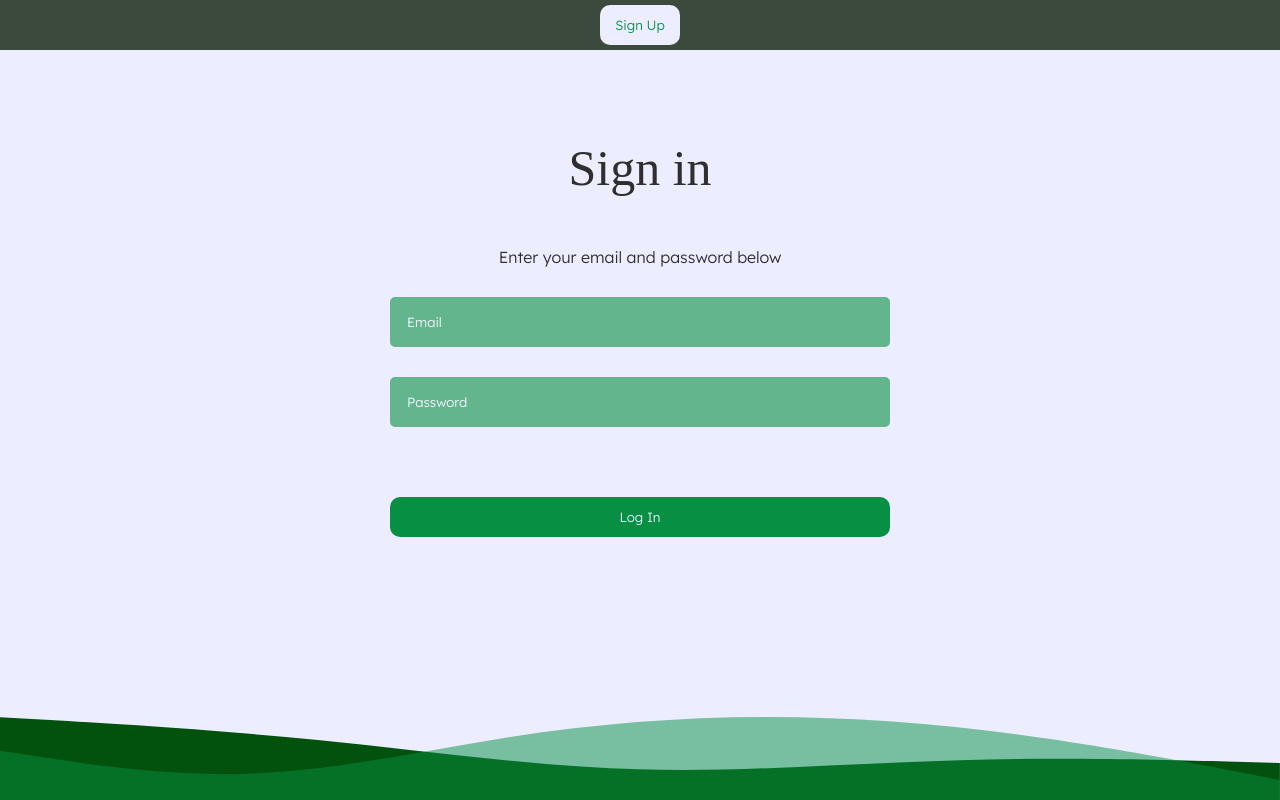
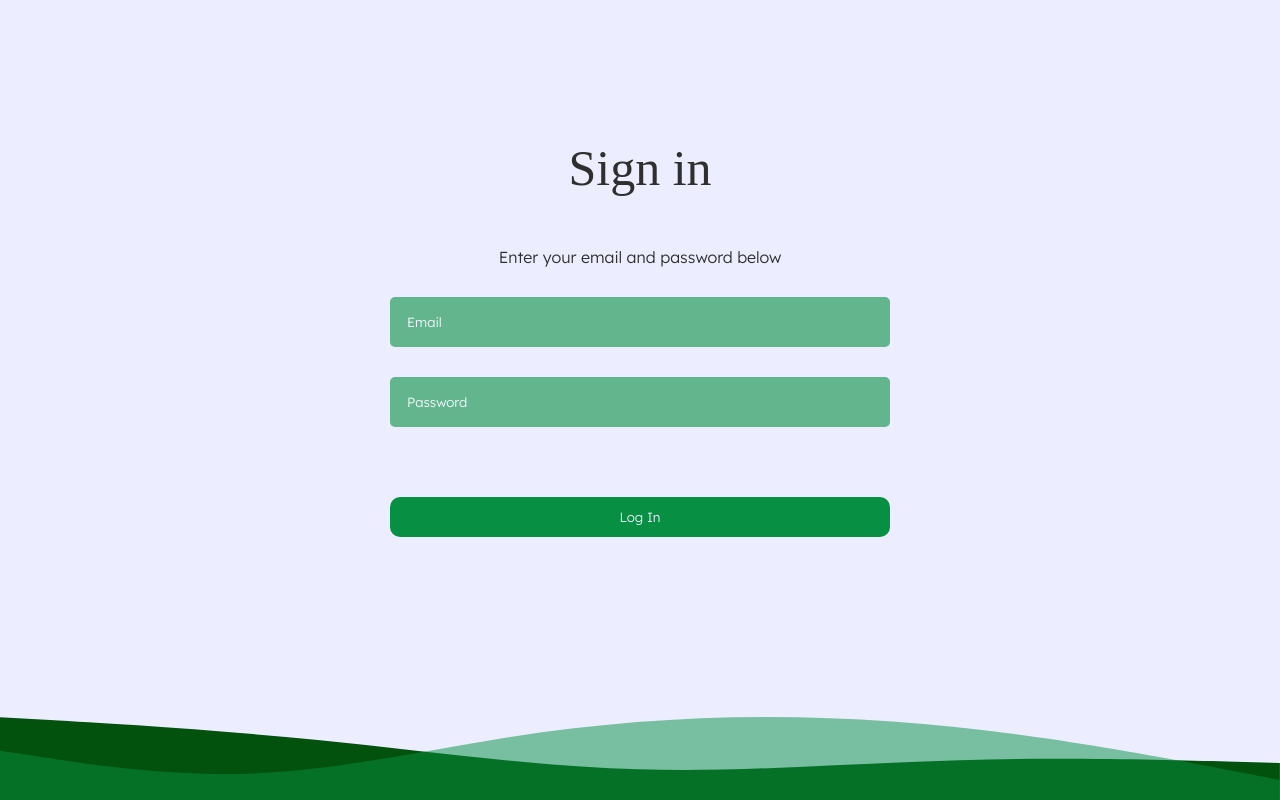
Before and after one commit to theMVPshop/gantt-app, a React (Create React App) app: page / in a window 1280 px wide. Built offline with nearby package versions, Linux system fonts and the light colour scheme; a web font is replaced by a local one.

Commit message:
dynamically render the nav component if user is logged in

```diff
--- a/src/App.js
+++ b/src/App.js
@@ -1,7 +1,7 @@
 import React, { useEffect } from "react";
 import { BrowserRouter } from "react-router-dom";
 
-import Router, { logoutUser } from "./Router.js";
+import Router, { checkAuth, logoutUser } from "./Router.js";
 import Nav from "./components/Nav/Nav.js";
 import IdleTimer from "./components/IdleTimer.js";
 
@@ -28,7 +28,7 @@ const App = () => {
 
   return (
     <BrowserRouter>
-      <Nav />
+      {checkAuth() && <Nav />}
       <Router />
     </BrowserRouter>
   );
```
